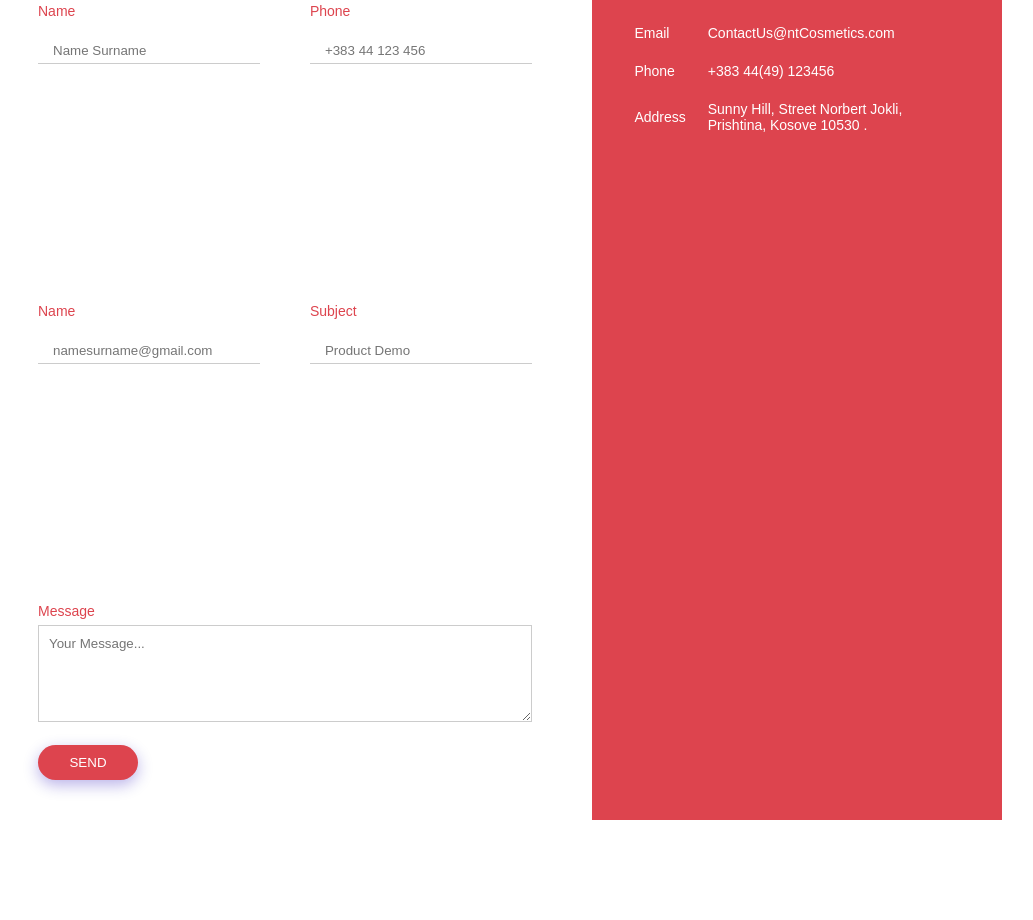
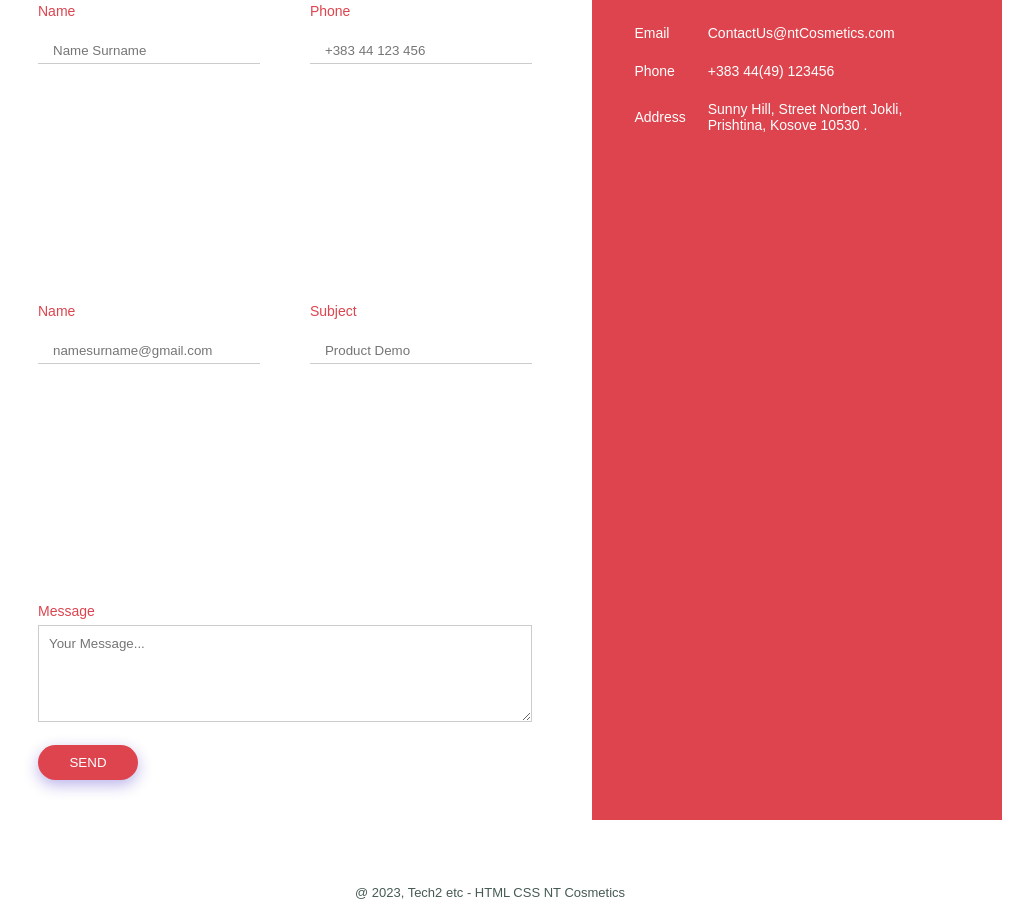
Before and after one commit to TringaMustafa/ProjektiWEB, a plain HTML site: page contact.html in a window 1280 px wide. Shown: the part 376-1296 px from the top of the page, without its empty margins (150-1183 px from the left). Before the commit the page ends 1246 px from the top, so only its background shows below. Drawn offline with Linux system fonts and the light colour scheme.

Commit message:
Update contact.html

```diff
--- a/contact.html
+++ b/contact.html
@@ -81,5 +81,10 @@
         </div>
 
     </div>
+     <footer>
+        <div class="copyright">
+            <p>@ 2023, Tech2 etc - HTML CSS NT Cosmetics</p>
+        </div>
+    </footer>
 </body>
 </html>
```
